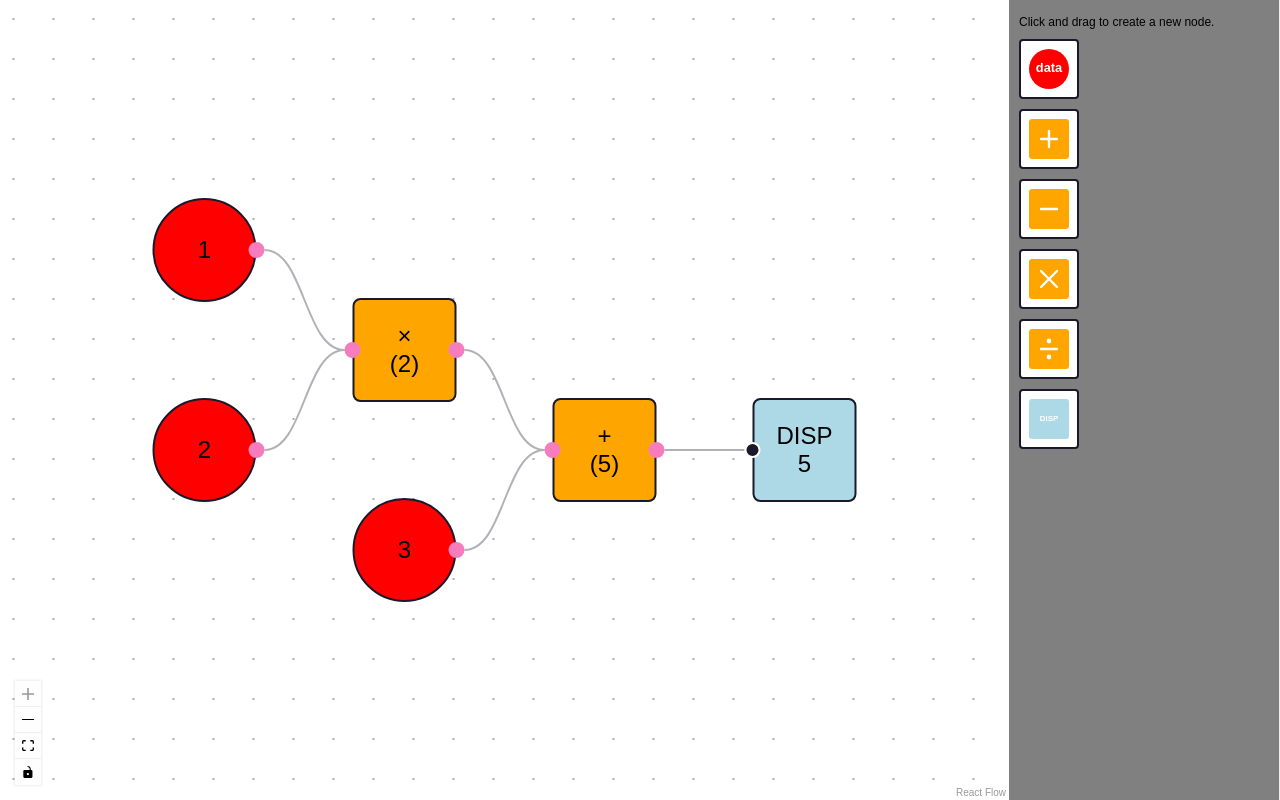
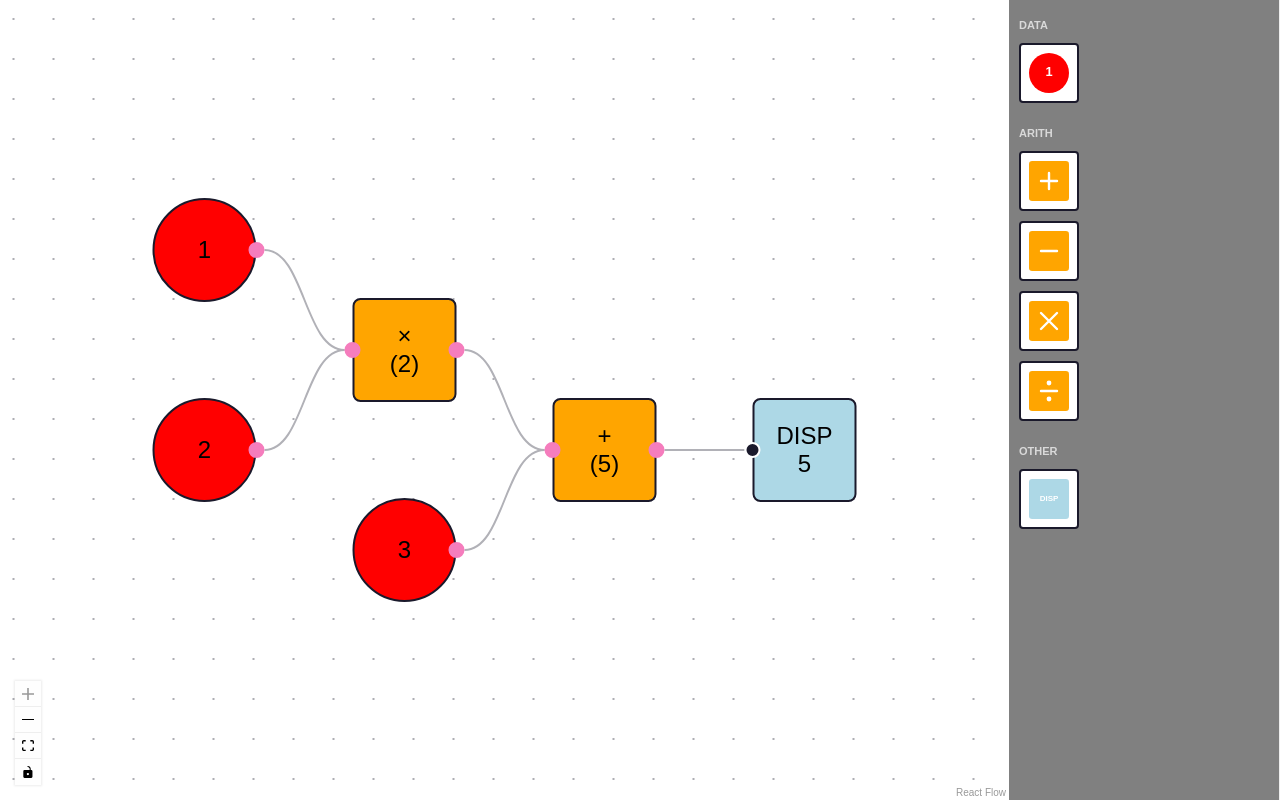
Before and after one commit to maxdarling/vislang-v1, a React (Vite) app: page / in a window 1280 px wide. Built offline with nearby package versions, Linux system fonts and the light colour scheme.

Commit message:
cleanup nodetype logic

```diff
--- a/src/App.tsx
+++ b/src/App.tsx
@@ -22,49 +22,58 @@ import { DisplayNode } from "./nodes/DisplayNode";
 import Sidebar from "./Sidebar";
 import { useDnD, DnDProvider } from "./DnDContext";
 
-const nodeTypes = {
-  add: AddNode,
-  sub: SubNode,
-  mul: MulNode,
-  div: DivNode,
-  data: DataNode,
-  display: DisplayNode,
-};
+// master node type list
+export const nodeTypesByCategory = {
+  data: [DataNode],
+  arith: [AddNode, SubNode, MulNode, DivNode],
+  other: [DisplayNode],
+} as const;
+
+export const nodeTypes = [
+  ...nodeTypesByCategory.data,
+  ...nodeTypesByCategory.arith,
+  ...nodeTypesByCategory.other,
+] as const;
+
+// magic format for Flow. ignore. defined outside component to prevent re-render.
+const reactFlowNodeTypes = Object.fromEntries(
+  nodeTypes.map((NodeComponent) => [NodeComponent.type, NodeComponent]),
+) as Record<(typeof nodeTypes)[number]["type"], (typeof nodeTypes)[number]>;
 
 const initialNodes: Node[] = [
   {
     id: "n1",
-    type: "data",
+    type: DataNode.type,
     position: { x: 0, y: 0 },
     data: { val: 1 },
   },
   {
     id: "n2",
-    type: "data",
+    type: DataNode.type,
     position: { x: 0, y: 100 },
     data: { val: 2 },
   },
   {
     id: "n3",
-    type: "mul",
+    type: MulNode.type,
     position: { x: 100, y: 50 },
     data: {},
   },
   {
     id: "n4",
-    type: "data",
+    type: DataNode.type,
     position: { x: 100, y: 150 },
     data: { val: 3 },
   },
   {
     id: "n5",
-    type: "add",
+    type: AddNode.type,
     position: { x: 200, y: 100 },
     data: {},
   },
   {
     id: "n6",
-    type: "display",
+    type: DisplayNode.type,
     position: { x: 300, y: 100 },
     data: {},
   },
@@ -117,7 +126,7 @@ function DnDFlow() {
         id: getId(),
         type,
         position,
-        data: type === "data" ? { val: 0 } : {},
+        data: type === DataNode.type ? { val: 0 } : {},
       };
 
       setNodes((nds) => nds.concat(newNode));
@@ -131,7 +140,7 @@ function DnDFlow() {
         <ReactFlow
           nodes={nodes}
           edges={edges}
-          nodeTypes={nodeTypes}
+          nodeTypes={reactFlowNodeTypes}
           onNodesChange={onNodesChange}
           onEdgesChange={onEdgesChange}
           onConnect={onConnect}
--- a/src/Sidebar.tsx
+++ b/src/Sidebar.tsx
@@ -1,5 +1,6 @@
 import { useDnD } from "./DnDContext";
 import { NodeIcon } from "./components/NodeIcon";
+import { nodeTypesByCategory } from "./App";
 
 export default function Sidebar() {
   const [_, setType] = useDnD();
@@ -9,19 +10,22 @@ export default function Sidebar() {
     event.dataTransfer.effectAllowed = "move";
   };
 
-  const nodeTypes: Array<"data" | "add" | "sub" | "mul" | "div" | "display"> = [
+  const categoryOrder: Array<keyof typeof nodeTypesByCategory> = [
     "data",
-    "add",
-    "sub",
-    "mul",
-    "div",
-    "display",
+    "arith",
+    "other",
   ];
 
   return (
     <aside>
-      <div className="description">Click and drag to create a new node.</div>
-      {nodeTypes.map((nodeType) => (
+      {categoryOrder.map((category) => (
+        <div key={category} className="node-category">
+          <div className="category-header">
+            {category.charAt(0).toUpperCase() + category.slice(1)}
+          </div>
+          {nodeTypesByCategory[category].map((NodeComponent) => {
+            const nodeType = NodeComponent.type;
+            return (
               <div
                 key={nodeType}
                 className={`dndnode ${nodeType}`}
@@ -31,6 +35,9 @@ export default function Sidebar() {
               >
                 <NodeIcon type={nodeType} size={40} />
               </div>
+            );
+          })}
+        </div>
       ))}
     </aside>
   );
--- a/src/components/NodeIcon.tsx
+++ b/src/components/NodeIcon.tsx
@@ -1,5 +1,13 @@
+import { nodeTypes } from "../App";
+import { AddNode } from "../nodes/AddNode";
+import { SubNode } from "../nodes/SubNode";
+import { MulNode } from "../nodes/MulNode";
+import { DivNode } from "../nodes/DivNode";
+import { DataNode } from "../nodes/DataNode";
+import { DisplayNode } from "../nodes/DisplayNode";
+
 type NodeIconProps = {
-  type: "data" | "add" | "sub" | "mul" | "div" | "display";
+  type: (typeof nodeTypes)[number]["type"];
   size?: number;
 };
 
@@ -8,7 +16,7 @@ export function NodeIcon({ type, size = 50 }: NodeIconProps) {
   const borderRadius = 4; // For rounded rectangles
 
   switch (type) {
-    case "data":
+    case DataNode.type:
       // Circle - matches the circular data node
       return (
         <svg
@@ -27,12 +35,12 @@ export function NodeIcon({ type, size = 50 }: NodeIconProps) {
             fontSize="16"
             fontWeight="bold"
           >
-            data
+            {DataNode.defaultVal}
           </text>
         </svg>
       );
 
-    case "add":
+    case AddNode.type:
       // Rounded square with plus sign
       return (
         <svg
@@ -51,7 +59,7 @@ export function NodeIcon({ type, size = 50 }: NodeIconProps) {
         </svg>
       );
 
-    case "sub":
+    case SubNode.type:
       // Rounded square with minus sign
       return (
         <svg
@@ -70,7 +78,7 @@ export function NodeIcon({ type, size = 50 }: NodeIconProps) {
         </svg>
       );
 
-    case "mul":
+    case MulNode.type:
       // Rounded square with X
       return (
         <svg
@@ -89,7 +97,7 @@ export function NodeIcon({ type, size = 50 }: NodeIconProps) {
         </svg>
       );
 
-    case "div":
+    case DivNode.type:
       // Rounded square with division symbol
       return (
         <svg
@@ -110,7 +118,7 @@ export function NodeIcon({ type, size = 50 }: NodeIconProps) {
         </svg>
       );
 
-    case "display":
+    case DisplayNode.type:
       // Rounded square with DISP text
       return (
         <svg
--- a/src/index.css
+++ b/src/index.css
@@ -43,6 +43,19 @@ body {
 
 .dndflow aside .description {
   margin-bottom: 10px;
+}
+
+.dndflow aside .node-category {
+  margin-bottom: 20px;
+}
+
+.dndflow aside .category-header {
+  font-weight: bold;
+  font-size: 11px;
+  text-transform: uppercase;
+  color: rgba(255, 255, 255, 0.7);
+  margin-bottom: 8px;
+  padding: 4px 0;
 }
 
 .dndflow .dndnode {
--- a/src/nodes/AddNode.tsx
+++ b/src/nodes/AddNode.tsx
@@ -15,3 +15,5 @@ export function AddNode(props: NodeProps<Node<AddNodeData, "add">>) {
     />
   );
 }
+
+AddNode.type = "add" as const;
--- a/src/nodes/DataNode.tsx
+++ b/src/nodes/DataNode.tsx
@@ -65,7 +65,7 @@ export function DataNode({ id, data }: NodeProps<DataNode>) {
           />
         ) : (
           <div onClick={handleClick} className="nodrag">
-            {value || "0"}
+            {value || DataNode.defaultVal}
           </div>
         )}
       </div>
@@ -73,3 +73,6 @@ export function DataNode({ id, data }: NodeProps<DataNode>) {
     </>
   );
 }
+
+DataNode.type = "data" as const;
+DataNode.defaultVal = "1" as const;
--- a/src/nodes/DisplayNode.tsx
+++ b/src/nodes/DisplayNode.tsx
@@ -35,3 +35,5 @@ export function DisplayNode(_props: NodeProps<DisplayNode>) {
     </>
   );
 }
+
+DisplayNode.type = "display" as const;
--- a/src/nodes/DivNode.tsx
+++ b/src/nodes/DivNode.tsx
@@ -15,3 +15,5 @@ export function DivNode(props: NodeProps<Node<DivNodeData, "div">>) {
     />
   );
 }
+
+DivNode.type = "div" as const;
--- a/src/nodes/MulNode.tsx
+++ b/src/nodes/MulNode.tsx
@@ -15,3 +15,5 @@ export function MulNode(props: NodeProps<Node<MulNodeData, "mul">>) {
     />
   );
 }
+
+MulNode.type = "mul" as const;
--- a/src/nodes/SubNode.tsx
+++ b/src/nodes/SubNode.tsx
@@ -15,3 +15,5 @@ export function SubNode(props: NodeProps<Node<SubNodeData, "sub">>) {
     />
   );
 }
+
+SubNode.type = "sub" as const;
```
Lines whose indentation alone changed are shown as unchanged.
